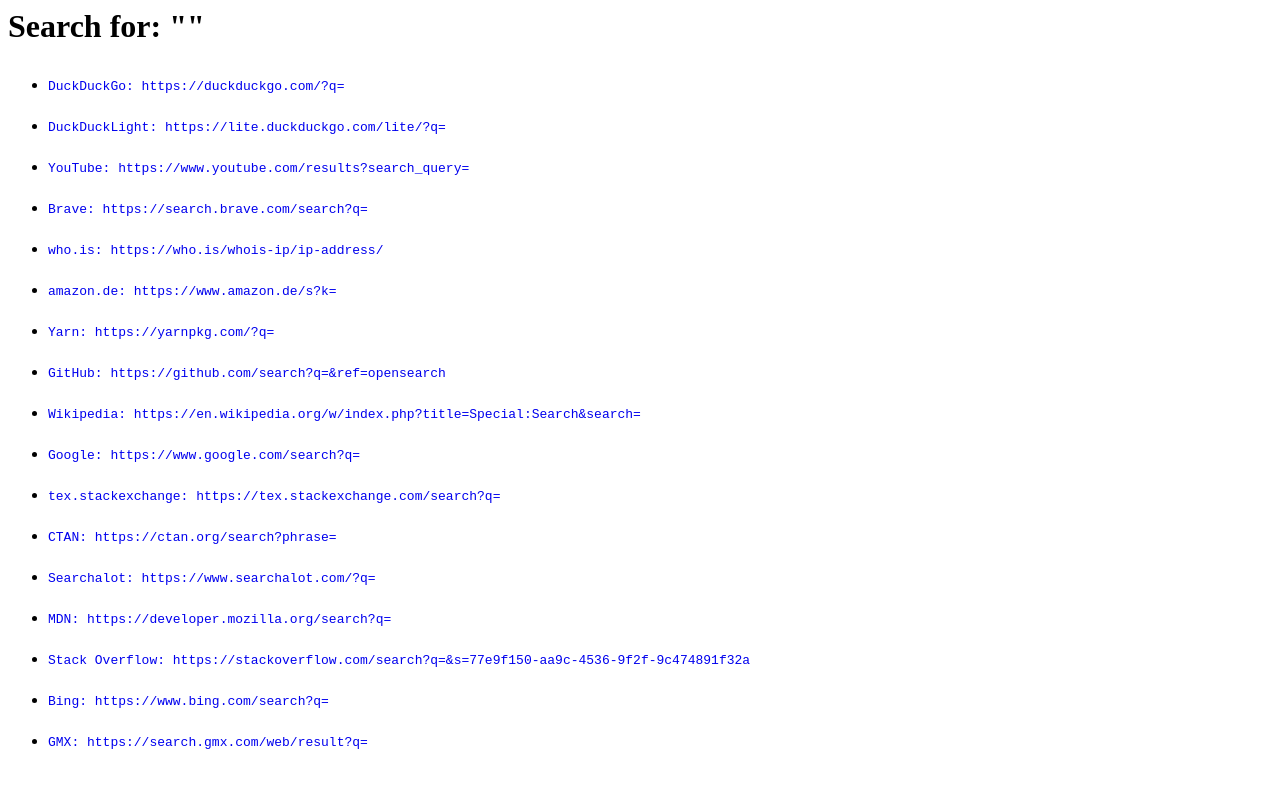
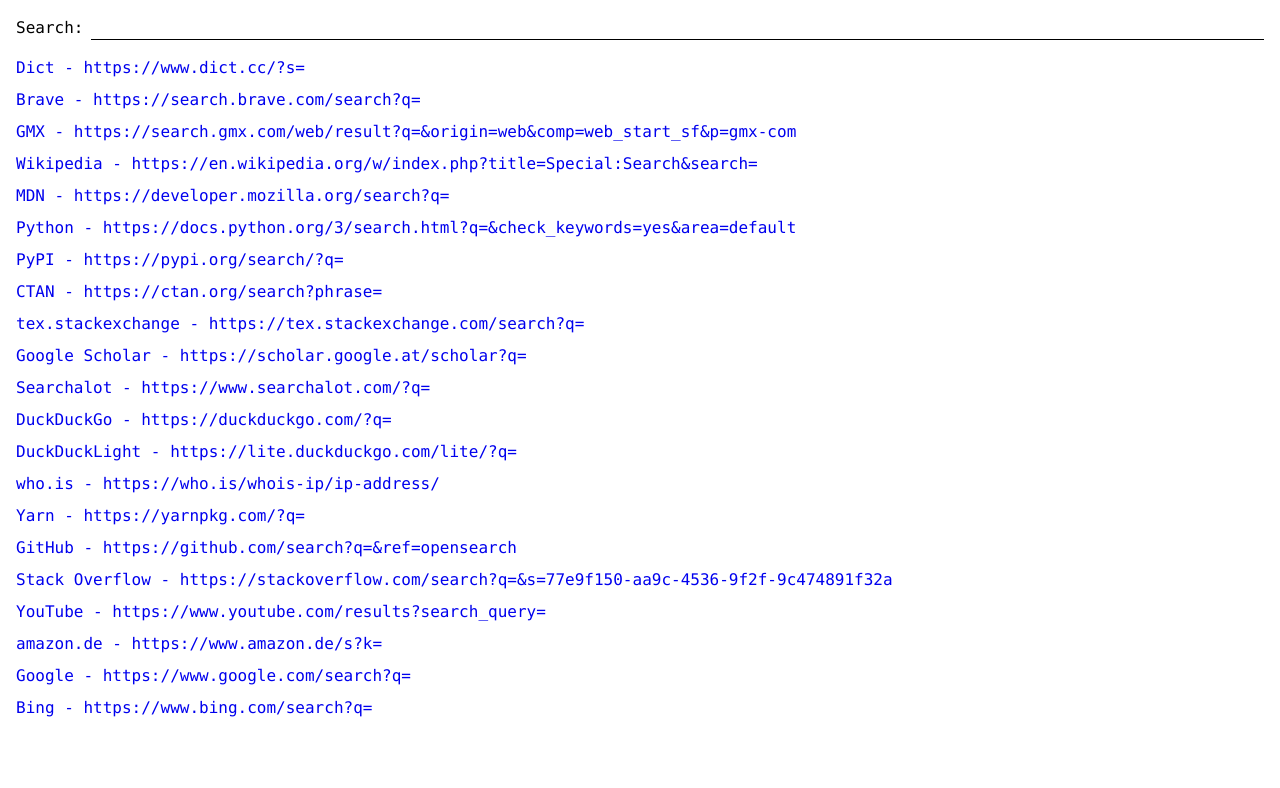
Before and after one commit to mrNuTz/search-links, a plain HTML site: page index.html in a window 1280 px wide. Drawn offline with Linux system fonts and the light colour scheme.

Commit message:
boilerplate!!!!!

```diff
--- a/app.js
+++ b/app.js
@@ -1,41 +1,63 @@
+import { init, dispatch, getHash, txt, elCreators, Frame } from './lib.js'
+const { div, h1, ul, pre, a, li, input } = elCreators
+
 const engines = [
+  ['Dict', 'https://www.dict.cc/?s=%s'],
+  ['Brave', 'https://search.brave.com/search?q=%s'],
+  ['GMX', 'https://search.gmx.com/web/result?q=%s&origin=web&comp=web_start_sf&p=gmx-com'],
+  ['Wikipedia', 'https://en.wikipedia.org/w/index.php?title=Special:Search&search=%s'],
+  ['MDN', 'https://developer.mozilla.org/search?q=%s'],
+  ['Python', 'https://docs.python.org/3/search.html?q=%s&check_keywords=yes&area=default'],
+  ['PyPI', 'https://pypi.org/search/?q=%s'],
+  ['CTAN', 'https://ctan.org/search?phrase=%s'],
+  ['tex.stackexchange', 'https://tex.stackexchange.com/search?q=%s'],
+  ['Google Scholar', 'https://scholar.google.at/scholar?q=%s'],
+  ['Searchalot', 'https://www.searchalot.com/?q=%s'],
   ['DuckDuckGo', 'https://duckduckgo.com/?q=%s'],
   ['DuckDuckLight', 'https://lite.duckduckgo.com/lite/?q=%s'],
-  ['YouTube', 'https://www.youtube.com/results?search_query=%s'],
-  ['Brave', 'https://search.brave.com/search?q=%s'],
   ['who.is', 'https://who.is/whois-ip/ip-address/%s'],
-  ['amazon.de', 'https://www.amazon.de/s?k=%s'],
   ['Yarn', 'https://yarnpkg.com/?q=%s'],
   ['GitHub', 'https://github.com/search?q=%s&ref=opensearch'],
-  ['Wikipedia', 'https://en.wikipedia.org/w/index.php?title=Special:Search&search=%s'],
+  ['Stack Overflow', 'https://stackoverflow.com/search?q=%s&s=77e9f150-aa9c-4536-9f2f-9c474891f32a'],
+  ['YouTube', 'https://www.youtube.com/results?search_query=%s'],
+  ['amazon.de', 'https://www.amazon.de/s?k=%s'],
   ['Google', 'https://www.google.com/search?q=%s'],
-  ['tex.stackexchange', 'https://tex.stackexchange.com/search?q=%s'],
-  ['CTAN', 'https://ctan.org/search?phrase=%s'],
-  ['Searchalot', 'https://www.searchalot.com/?q=%s'],
-  ['MDN', 'https://developer.mozilla.org/search?q=%s'],
-  ['Stack Overflow', 'https://stackoverflow.com/search?q=%s&s=77e9f150-aa9c-4536-9f2f-9c474891f32a'],
   ['Bing', 'https://www.bing.com/search?q=%s'],
-  ['GMX', 'https://search.gmx.com/web/result?q=%s'],
 ]
 
-const Link = ({ pattern = '%s', q = 'term', name = 'Engine' }, children = []) => {
-  const href = pattern.replace('%s', encodeURIComponent(q))
-
-  return a({ href }, [
-    pre({ style: { display: 'inline-block' } }, [
-      txt(`${name}: ${href}`)
-    ])
-  ])
+const reducer = (state, action) => {
+  switch (action.type) {
+    case 'input':
+      return { q: action.value }
+    case 'hash':
+    case 'init':
+      return { q: action.hash }
+    default:
+      return state
+  }
 }
 
-const Root = () => App({ q: getHash() })
+const searchField = ({ q }) => input({
+  value: q,
+  onchange: (e) => dispatch({ type: 'input', value: e.target.value })
+})
+
+const Link = ({ pattern = '%s', q = 'term', name = 'Engine' }) => {
+  const href = pattern.replace('%s', encodeURIComponent(q))
+  return a({ href }, txt(`${name} - ${href}`))
+}
+
+const Root = (state) => App({ q: state.q })
 
 const App = ({ q }) => Frame(
-  h1({}, [txt(`Search for: "${q}"`)]),
-  ul({}, engines
+  div({ className: 'search' }, txt(`Search:`), searchField({ q })),
+  ul({}, ...engines
     .map(([name, pattern]) => Link({ pattern, q, name }))
-    .map(a => el('li', {}, [a])))
+    .map(a => li({}, a)))
 )
 
-window.onhashchange = () => render(Root)
-render(Root)
+window.onhashchange = () => dispatch({ type: 'hash', hash: getHash() })
+
+init(Root, reducer, { q: '' })
+
+dispatch({ type: 'init', hash: getHash() })
--- a/index.html
+++ b/index.html
@@ -1,6 +1,13 @@
-
-<main id="app-root">
-</main>
-
-<script src="./lib.js"></script>
-<script src="./app.js"></script>
+<!DOCTYPE html>
+<html lang="en">
+<head>
+  <meta charset="UTF-8">
+  <meta http-equiv="X-UA-Compatible" content="IE=edge">
+  <meta name="viewport" content="width=device-width, initial-scale=1.0">
+  <title>Search Interceptor</title>
+  <link type="text/css" rel="stylesheet" href="./style.css">
+  <script src="./app.js" type="module"></script>
+</head>
+<body>
+</body>
+</html>
--- a/lib.js
+++ b/lib.js
@@ -1,46 +1,49 @@
 
+const tags = ['a', 'li', 'ul', 'h1', 'pre', 'span', 'div', 'input', 'table', 'tr', 'td']
 
-const tags = ['a', 'li', 'ul', 'h1', 'pre', 'span', 'div']
+export const el = (tag = 'div', props = {}, ...children) => {
+  const elem = document.createElement(tag)
 
-
-const el = (tag = 'div', props = {}, children = []) => {
-  const elem = document.createElement(tag)
-  for (k in props) {
+  for (const k in props) {
     if (k === 'style')
-      for (k2 in props.style)
+      for (const k2 in props.style)
         elem.style[k2] = props.style[k2]
     else
       elem[k] = props[k]
   }
 
-  for (c of children)
+  for (const c of children)
     elem.append(c)
 
   return elem
 }
 
-elCreators = tags.reduce((elCreators, tag) => {
-  elCreators[tag] = (props = {}, children = []) => el(tag, props, children)
+export const elCreators = tags.reduce((elCreators, tag) => {
+  elCreators[tag] = (props = {}, ...children) => el(tag, props, ...children)
   return elCreators
 }, {})
 
-const getHash = () => {
+export const getHash = () => {
   return decodeURIComponent(document.location.hash.slice(1))
 }
 
-const Frame = (...children) => el('div', {}, children)
+export const Frame = (...children) => el('div', {}, ...children)
 
-const txt = (text) => el('span', { textContent: text })
+export const txt = (text) => el('span', { textContent: text })
 
-const root = document.getElementById('app-root')
-const render = (Els) => {
-  root.replaceChildren()
+let _state = {}
+let _Root = () => el('div')
+let _reducer = (state) => state
 
-  if (Array.isArray(Els))
-    for (El of Els)
-      root.append(El())
-  else
-    root.append(Els())
+export const init = (Root, reducer, state) => {
+  _Root = Root
+  _reducer = reducer
+  _state = state
 }
 
-Object.assign(window, { el, getHash, render, txt, Frame }, elCreators)
+export const dispatch = (action) => {
+  _state = _reducer(_state, action)
+  console.log(action.type, action, _state)
+  document.body.replaceChildren()
+  document.body.append(_Root(_state))
+}
--- /dev/null
+++ b/style.css
@@ -0,0 +1,52 @@
+html {
+  padding: 0;
+  margin: 0;
+  height: 100%;
+  font-family: 'Consolas', monospace;
+  font-size: 100%;
+  line-height: 1.5;
+}
+body {
+  margin: 0;
+  padding: 1em;
+  box-sizing: border-box;
+  width: 100%;
+  height: auto;
+  overflow-x: hidden;
+}
+input {
+  font-family: 'Consolas', monospace;
+  font-size: 1rem;
+  border: 0;
+  border-bottom: 1px solid black;
+}
+a {
+  text-decoration: none;
+}
+a:hover,
+a:focus {
+  text-decoration: underline;
+}
+ul {
+  display: block;
+  padding: 0;
+  margin: 1rem 0;
+}
+ul > li {
+  margin: .5rem 0;
+  display: block;
+  text-overflow: ellipsis;
+  max-width: 100%;
+  overflow: hidden;
+  white-space: nowrap;
+}
+.search {
+  display: flex;
+}
+.search > *:first-child  {
+  flex: 0 0 auto;
+  padding-right: .5em;
+}
+.search > *:nth-child(2) {
+  flex: 1 1 auto;
+}
```
